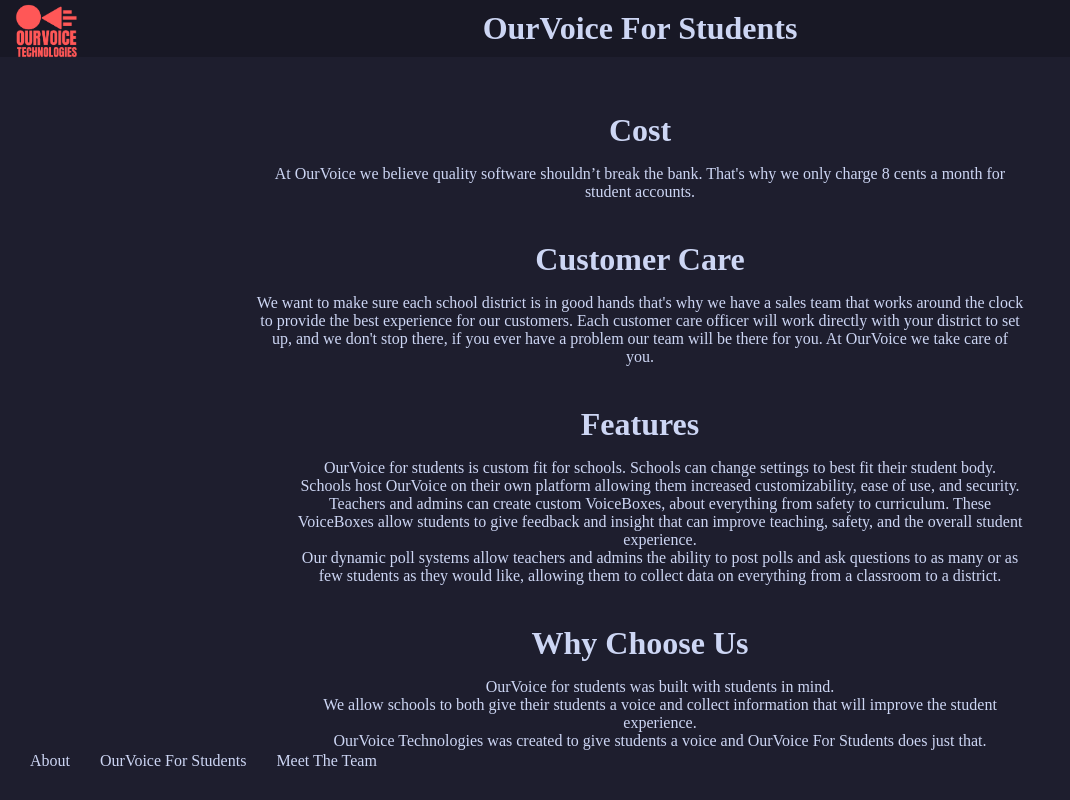
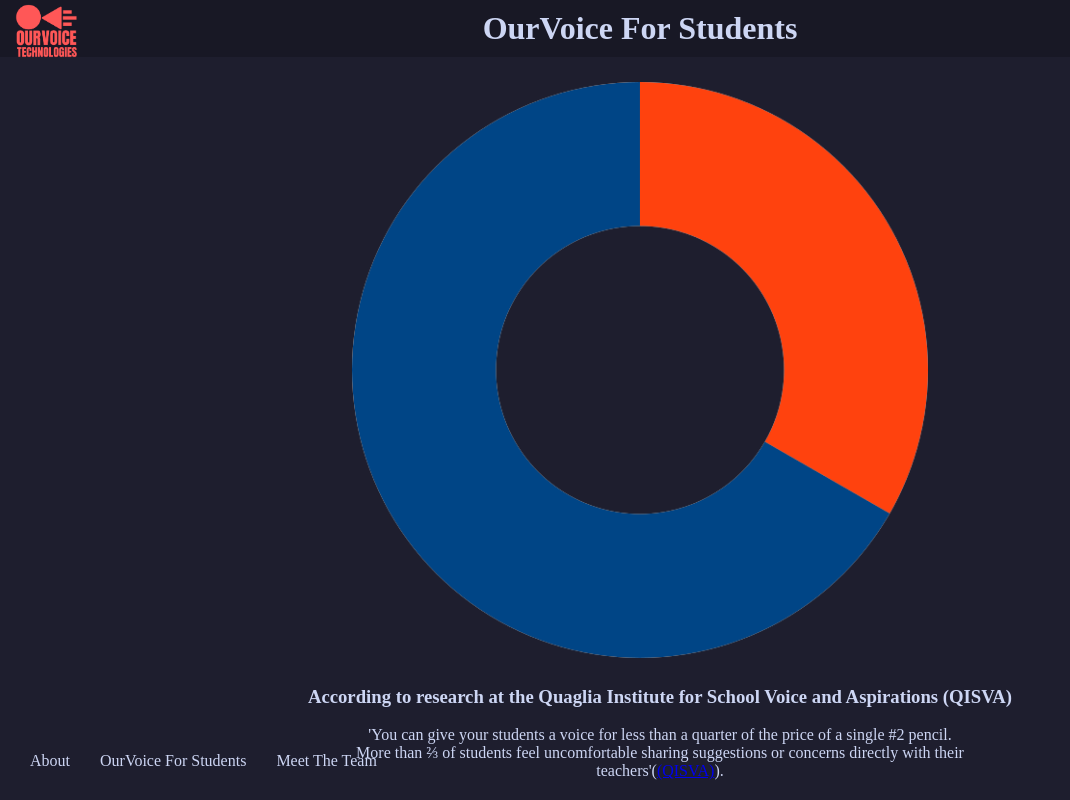
Before and after one commit to rayyanc/marketing-pages, a Gatsby site: page /ourvoiceforstudents in a window 1280 px wide. Shown: the top 800 px of the page, without its empty margins (0-1070 px from the left). Built offline with nearby package versions, Linux system fonts and the light colour scheme; Gatsby itself is replaced by a stand-in of ours; some icons are missing.

Commit message:
working prototype-ish

```diff
--- a/package.json
+++ b/package.json
@@ -18,7 +18,7 @@
   "dependencies": {
     "@mdx-js/react": "^2.1.5",
     "@primer/octicons-react": "^17.9.0",
-    "gatsby": "^5.0.0",
+    "gatsby": "^5.3.2",
     "gatsby-plugin-mdx": "^5.0.0",
     "gatsby-source-filesystem": "^5.0.0",
     "react": "^18.2.0",
--- a/src/gatsby-types.d.ts
+++ b/src/gatsby-types.d.ts
@@ -1524,21 +1524,25 @@
 };
 
 type SiteGraphqlTypegen = {
+  readonly documentSearchPaths: Maybe<ReadonlyArray<Maybe<Scalars['String']>>>;
   readonly generateOnBuild: Maybe<Scalars['Boolean']>;
   readonly typesOutputPath: Maybe<Scalars['String']>;
 };
 
 type SiteGraphqlTypegenFieldSelector = {
+  readonly documentSearchPaths: InputMaybe<FieldSelectorEnum>;
   readonly generateOnBuild: InputMaybe<FieldSelectorEnum>;
   readonly typesOutputPath: InputMaybe<FieldSelectorEnum>;
 };
 
 type SiteGraphqlTypegenFilterInput = {
+  readonly documentSearchPaths: InputMaybe<StringQueryOperatorInput>;
   readonly generateOnBuild: InputMaybe<BooleanQueryOperatorInput>;
   readonly typesOutputPath: InputMaybe<StringQueryOperatorInput>;
 };
 
 type SiteGraphqlTypegenSortInput = {
+  readonly documentSearchPaths: InputMaybe<SortOrderEnum>;
   readonly generateOnBuild: InputMaybe<SortOrderEnum>;
   readonly typesOutputPath: InputMaybe<SortOrderEnum>;
 };
--- a/src/pages/ourvoiceforstudents.tsx
+++ b/src/pages/ourvoiceforstudents.tsx
@@ -1,12 +1,57 @@
 import * as React from "react";
 import Layout from "../components/layout";
+import Chart from "../images/chart.png";
 
 export { Head } from "../components/layout";
+
+function Charts() {
+    const [ margin, setMargin ] = React.useState({ top: "", bottom: "" });
+    var logoStyle = {
+        maxWidth: "75%",
+        height: "auto",
+        marginTop:10,
+        marginBottom: 5,
+    };
+
+    const ref = React.useRef();
+
+    // TODO: Add debounce so this isn't running at the max speed of the eventLoop
+    // This whole thing just centers the logo vertically
+    React.useEffect( () => {
+        function sizeMargins() {
+            if (ref == null)
+                return;
+            var m: number = window.innerHeight / 2 - ref.current?.offsetHeight / 2;
+            // 8 px difference because of some weird spacing that comes from nowhere
+            setMargin({ top: m.toString() + "px", bottom: (m - 8).toString() + "px" });
+        }
+
+        window.addEventListener("resize", sizeMargins);
+
+        setTimeout(sizeMargins, 100);
+    }, [ref]);
+
+    return (
+        <img src={Chart} alt="logo" style={logoStyle} ref={ref} />
+    );
+}
 
 export default function Page() {
     return (
         <Layout title="OurVoice For Students" headerText="OurVoice For Students">
             <div className="center" style={{ "paddingLeft": "20%", "paddingRight": "20%" }}>
+                <Charts/>
+                <ul>
+                <h3>According to research at the Quaglia Institute for School Voice and Aspirations (QISVA)</h3>
+                <li>'You can give your students a voice for less than a quarter of the price of a single #2 pencil.</li>
+                <li>More than ⅔ of students feel uncomfortable sharing suggestions or concerns directly with their teachers'(<a href="https://www.quagliainstitute.org/uploads/legacy/Student_Voice_Grades_6-12_Decade_of_Data_Report.pdf">(QISVA)</a>). </li>
+                </ul>
+                <br />
+                <br />
+                <br />
+                <br />
+                <br />
+                <br />
                 <h1>Cost</h1>
                 <p>At OurVoice we believe quality software shouldn’t break the bank. That's why we only charge 8 cents a month for student accounts.</p>
 
```
Also changed, not shown: src/images/chart.png (added), 1 other file.
